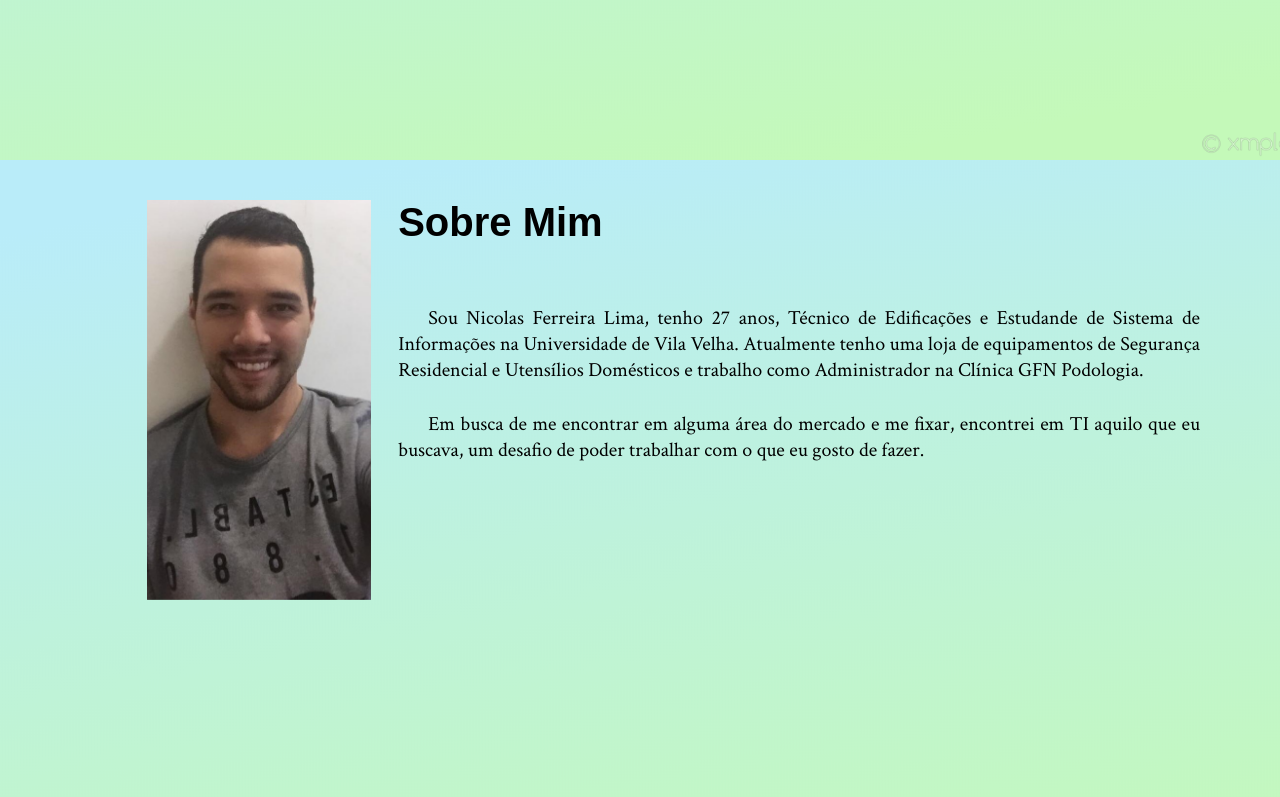
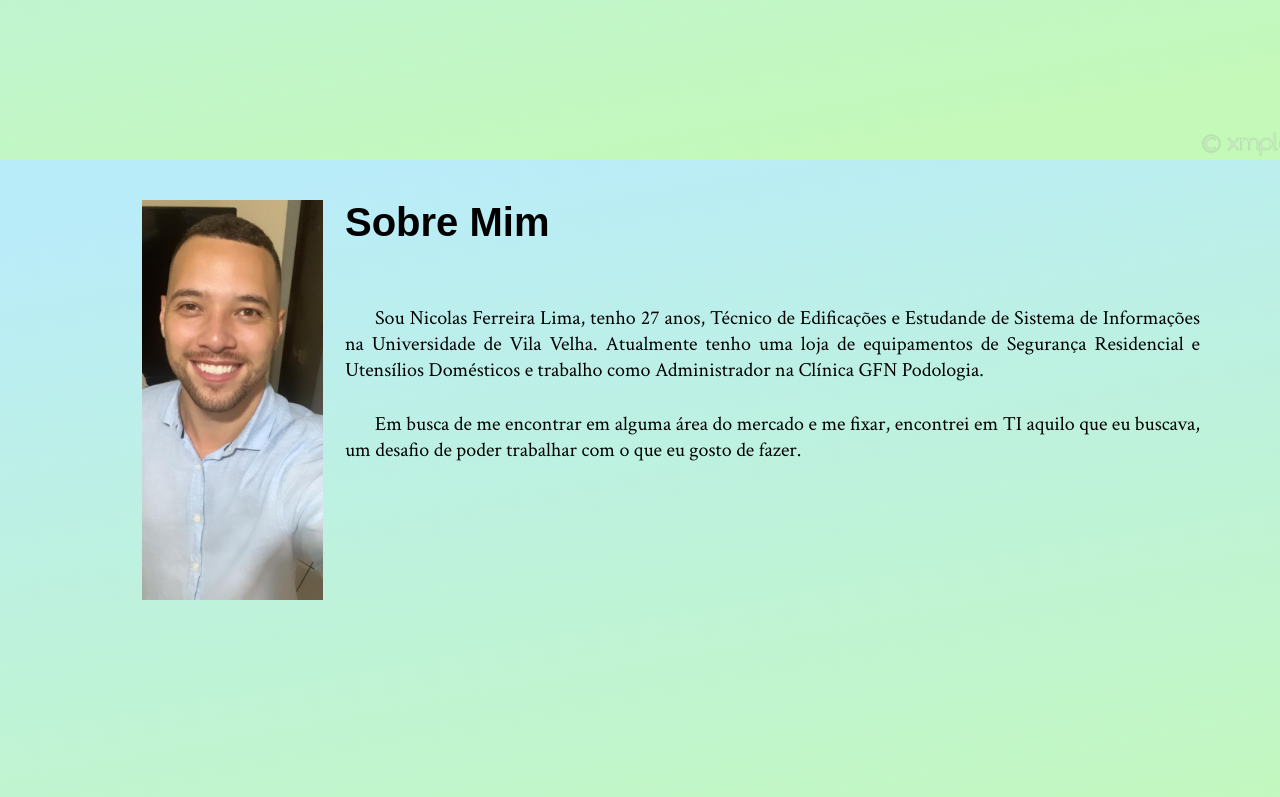
Before and after one commit to nicolasllima/Mywebsite, a plain HTML site: page index.html in a window 1280 px wide. Shown: the part 640-1437 px from the top of the page. Drawn offline with Linux system fonts and the light colour scheme.

Commit message:
Update index.html

```diff
--- a/index.html
+++ b/index.html
@@ -36,7 +36,7 @@
         <section class="sobre container" id="sobre">
         	<div class="about-me">
 				<figure class="avatar">
-					<img src="imagens/img2.jpeg" alt="Nicolas Lima">
+					<img src="imagens/imgn.jpeg" alt="Nicolas Lima">
 				</figure>
         		<h2>Sobre Mim</h2>
         		<p>
```
